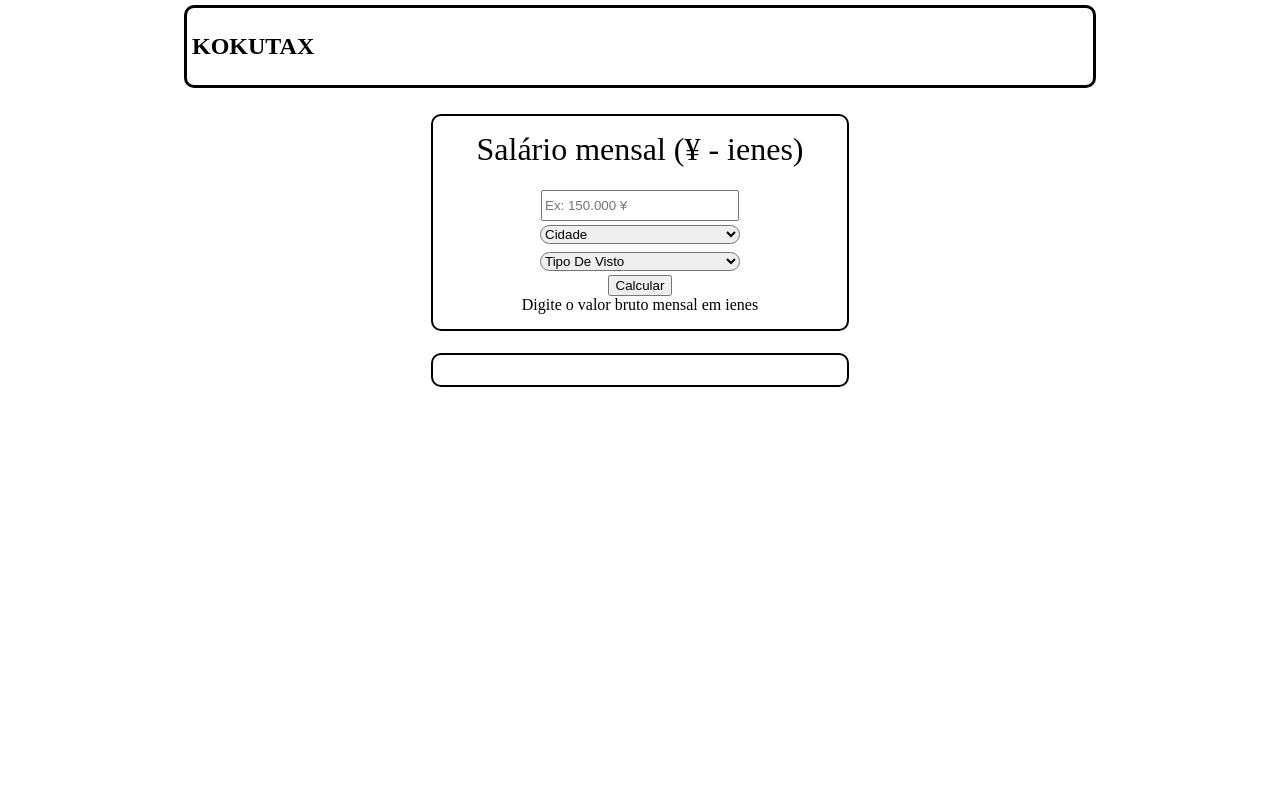
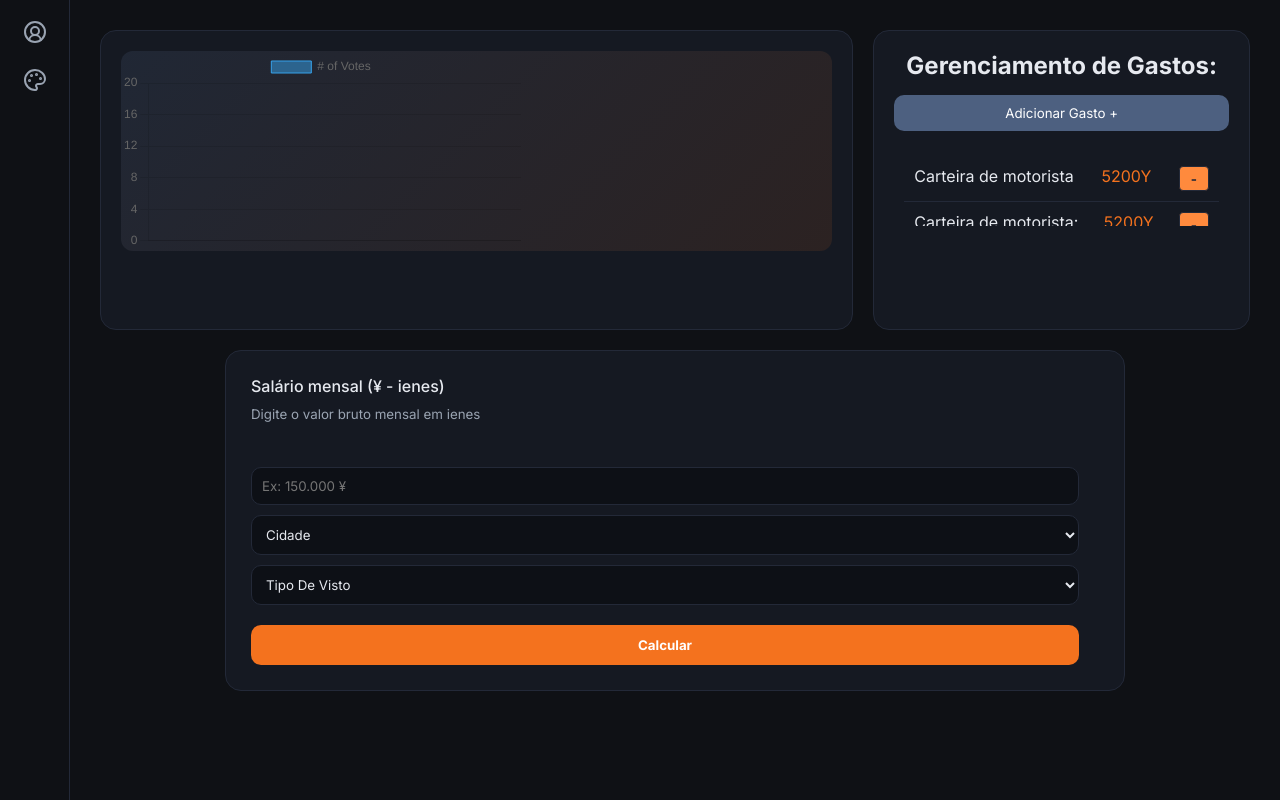
Before and after one commit to bodedogo/Kokutax, a Flask app: page / in a window 1280 px wide. Run offline with Flask 3, Linux system fonts and the light colour scheme.

Commit message:
Front versão 1

```diff
--- /dev/null
+++ b/static/css/style.css
@@ -0,0 +1,214 @@
+@import url('https://fonts.googleapis.com/css2?family=Inter:ital,opsz,wght@0,14..32,100..900;1,14..32,100..900&display=swap');
+* {
+  font-family: "Inter", sans-serif;
+  margin: 0;
+  padding: 0;
+  box-sizing: border-box;
+}
+
+
+:root {
+  --bg: #0f1115;
+  --card: #151922;
+  --border: #232938;
+  --text: #e6e9ef;
+  --muted: #9aa4b2;
+  --primary: #4D6080;
+  --accent: #F4721E;
+}
+
+body {
+  font-family: -apple-system, BlinkMacSystemFont, "Segoe UI", sans-serif;
+  background: var(--bg);
+  color: var(--text);
+  display: flex;
+}
+
+/* SIDEBAR */
+#leftbar {
+  width: 70px;
+  height: 100vh;
+  border-right: 1px solid var(--border);
+  display: flex;
+  flex-direction: column;
+  align-items: center;
+  padding-top: 20px;
+  gap: 20px;
+  position: fixed;
+}
+
+#leftbar a {
+  color: var(--muted);
+  transition: 0.2s;
+}
+
+#leftbar a:hover {
+  color: var(--text);
+  transform: scale(1.1);
+}
+
+/* MAIN */
+main {
+  margin-left: 70px;
+  width: 100%;
+  padding: 30px;
+}
+
+/* HEADER / CARDS */
+.gerencia-gastos {
+  display: grid;
+  grid-template-columns: 2fr 1fr;
+  gap: 20px;
+}
+
+/* CARD PADRÃO */
+.grafico-area,
+.gastos-area {
+  background: var(--card);
+  border: 1px solid var(--border);
+  border-radius: 16px;
+  padding: 20px;
+  height: 300px;
+}
+
+/* GRAFICO */
+#grafico {
+  height: 200px;
+  background: linear-gradient(
+    135deg,
+    rgba(77, 96, 128, 0.2),
+    rgba(244, 114, 30, 0.1)
+  );
+  border-radius: 12px;
+}
+
+/* GASTOS */
+.gastos-area h2 {
+  margin-bottom: 15px;
+}
+
+#addgastoBtn {
+  width: 100%;
+  padding: 10px;
+  border: none;
+  border-radius: 10px;
+  background: var(--primary);
+  color: white;
+  cursor: pointer;
+  margin-bottom: 15px;
+  transition: 0.2s;
+}
+
+#lista-gastos{
+  padding: 10px;
+  height: 10vh;
+  overflow-y: scroll;
+}
+
+.gastos-area button:hover {
+  background: #5c7397;
+}
+
+#gasto {
+  list-style: none;
+  padding: 10px;
+  border-bottom: 1px solid var(--border);
+  display: flex;
+  justify-content: space-between;
+}
+
+#gasto span {
+  color: var(--accent);
+}
+
+#remove-gastoBtn{
+
+  width: 30px;
+  font-weight: bolder;
+  height: 25px;
+  background-color: #ff8a3d;
+  color: #232938;
+  border: solid 1px #232938;
+  border-radius: 4px;
+}
+
+/* CONTENT */
+#content {
+  margin-top: 30px;
+  margin: auto;
+
+}
+
+/* CALCULADORA */
+.calculatorSect {
+  display: flex;
+  gap: 20px;
+
+  max-width: 900px;
+  background: var(--card);
+  padding: 25px;
+  border-radius: 16px;
+  border: 1px solid var(--border);
+  margin: auto;
+}
+
+/* FORM */
+form {
+  display: flex;
+  flex-direction: column;
+  gap: 10px;
+  flex: 1;
+}
+
+label {
+  font-weight: 500;
+}
+
+small {
+  color: var(--muted);
+  margin-bottom: 5px;
+}
+
+/* INPUTS */
+input,
+select {
+  padding: 10px;
+  border-radius: 10px;
+  border: 1px solid var(--border);
+  background: #0d1016;
+  color: var(--text);
+  outline: none;
+}
+
+input:focus,
+select:focus {
+  border-color: var(--primary);
+}
+
+/* BOTÃO */
+form button {
+  margin-top: 10px;
+  padding: 12px;
+  border: none;
+  border-radius: 10px;
+  background: var(--accent);
+  color: white;
+  font-weight: bold;
+  cursor: pointer;
+  transition: 0.2s;
+}
+
+form button:hover {
+  background: #ff8a3d;
+}
+
+/* RESULTADOS */
+#showResults {
+  margin-top: 20px;
+  font-size: 14px;
+  color: var(--muted);
+}
+
+#showResults p {
+  margin-bottom: 6px;
+}
--- a/static/style.css
+++ /dev/null
@@ -1,111 +0,0 @@
-body{
-    margin: 0;
-    padding: 5px;
-
-
-}
-
-abbr{
-    font-style: initial;
-}
-
-nav{
-    width: 70vw;
-    margin: auto;
-    border: solid 3px black;
-    border-radius: 10px;
-    padding: 5px;
-
-}
-
-main {
-    padding:10px;
-    display: flex;
-    flex-direction: row;
-    justify-content: space-evenly;
-}
-
-
-/* SEÇÃO DA CALCULADORA DE IMPOSTOS */
-section.calculatorSect{
-    margin-top: 1rem;
-    font-size: larger;
-<<<<<<< Updated upstream
-
-=======
-    background-color: rgb(43, 156, 156);
->>>>>>> Stashed changes
-}
-abbr{text-decoration: none;border-bottom: none;}
-
-form{
-    display: flex;
-    flex-direction: column;
-    align-items: center;
-    width: 30vw;
-    padding: 15px;
-    border: solid 2px black;
-    border-radius: 10px;
-
-    & label{
-        text-align: center;
-        font-size: 2rem;
-    }
-    & #submitInput{
-        display: flex;
-
-    }
-
-    & input{
-        width: 190px;
-        height: 25px;
-    }
-
-    & small{
-        text-align: center;
-    }
-}
-
-#showResults{
-    border: solid 2px black;
-    border-radius: 10px;
-    width: 30vw;
-    padding: 15px;
-}
-
-/* SEÇÃO DE USUÁRIO */
-
-section.userConfigSect{
-    margin-top: 1rem;
-    padding: 10px;
-    border: solid 3px black;
-    border-radius: 10px;
-    width: 30vw;
-    height: 20vh;
-    display:  flex;
-    flex-direction: column;
-    gap: 10px;
-}
-
-select{
-<<<<<<< Updated upstream
-    height: 3vh;
-    width:200px;
-    border-radius: 10px;
-    margin: 4px;
-}
-
-=======
-    height: 4vh;
-    border-radius: 10px;
-}
-
-#saveUserBtn{
-    width: 60px;
-    padding: 5px;
-    background-color: green;
-
-    font-weight: 600;
-    margin: auto;
-}
->>>>>>> Stashed changes
--- a/templates/index.html
+++ b/templates/index.html
@@ -5,23 +5,122 @@
     <meta name="viewport" content="width=device-width, initial-scale=1.0" />
     <title>Kokutax|Home</title>
 
-    <link
+    <!-- <link
       rel="stylesheet"
       href="{{ url_for('static', filename='style.css') }}"
-    />
-    <link rel="stylesheet" href="style.css" />
+    /> -->
+
+    <link rel="stylesheet" href="../static/css/style.css" />
   </head>
 
-  <body>
-    <nav>
-      <h2>KOKUTAX</h2>
+  <body class="light">
+    <nav id="leftbar">
+      <a href="user.html">
+        <svg
+          xmlns="http://www.w3.org/2000/svg"
+          width="24"
+          height="24"
+          viewBox="0 0 24 24"
+          fill="none"
+          stroke="currentColor"
+          stroke-width="2"
+          stroke-linecap="round"
+          stroke-linejoin="round"
+          class="lucide lucide-circle-user-round-icon lucide-circle-user-round"
+        >
+          <path d="M17.925 20.056a6 6 0 0 0-11.851.001" />
+          <circle cx="12" cy="11" r="4" />
+          <circle cx="12" cy="12" r="10" />
+        </svg>
+      </a>
+
+      <a id="theme" href="#">
+        <svg
+          xmlns="http://www.w3.org/2000/svg"
+          width="24"
+          height="24"
+          viewBox="0 0 24 24"
+          fill="none"
+          stroke="currentColor"
+          stroke-width="2"
+          stroke-linecap="round"
+          stroke-linejoin="round"
+          class="lucide lucide-palette-icon lucide-palette"
+        >
+          <path
+            d="M12 22a1 1 0 0 1 0-20 10 9 0 0 1 10 9 5 5 0 0 1-5 5h-2.25a1.75 1.75 0 0 0-1.4 2.8l.3.4a1.75 1.75 0 0 1-1.4 2.8z"
+          />
+          <circle cx="13.5" cy="6.5" r=".5" fill="currentColor" />
+          <circle cx="17.5" cy="10.5" r=".5" fill="currentColor" />
+          <circle cx="6.5" cy="12.5" r=".5" fill="currentColor" />
+          <circle cx="8.5" cy="7.5" r=".5" fill="currentColor" />
+        </svg>
+      </a>
     </nav>
 
+    <br />
+
     <main>
+      <header>
+        <h2 id="greetings"></h2>
+        <div class="gerencia-gastos">
+          <!-- Seção de Gráficos \/ -->
+          <div class="grafico-area">
+            <div id="grafico">
 
+                  <canvas id="myChart"></canvas>
+
+
+              <!-- Aqui onde vou inserir os gráficos com js -->
+            </div>
+          </div>
+          <!-- Seção de Gráficos ^ -->
+
+          <!-- Seção de Gastos: -->
+          <div class="gastos-area">
+            <h2 align="center">Gerenciamento de Gastos:</h2>
+            <button id="addgastoBtn">Adicionar Gasto +</button>
+            <ul id="lista-gastos">
+              <li id="gasto">
+                Carteira de motorista <span id="valorGasto">5200Y</span>
+                <button id="remove-gastoBtn">-</button>
+              </li>
+              <li id="gasto">
+                Carteira de motorista: <span id="valorGasto">5200Y</span>
+                <button id="remove-gastoBtn">-</button>
+              </li>
+              <li id="gasto">
+                Carteira de motorista: <span id="valorGasto">5200Y</span>
+                <button id="remove-gastoBtn">-</button>
+              </li>
+              <li id="gasto">
+                Carteira de motorista: <span id="valorGasto">5200Y</span>
+                <button id="remove-gastoBtn">-</button>
+              </li>
+              <li id="gasto">
+                Carteira de motorista: <span id="valorGasto">5200Y</span>
+                <button id="remove-gastoBtn">-</button>
+              </li>
+              <li id="gasto">
+                Carteira de motorista: <span id="valorGasto">5200Y</span>
+                <button id="remove-gastoBtn">-</button>
+              </li>
+              <li id="gasto">
+                Carteira de motorista: <span id="valorGasto">5200Y</span>
+                <button id="remove-gastoBtn">-</button>
+              </li>
+            </ul>
+          </div>
+          <!-- Fim da Seção de gastos -->
+        </div>
+      </header>
+      <br />
+
+      <div id="content">
         <section class="calculatorSect">
           <form method="POST" action="/calcular">
             <label for="salario">Salário mensal (¥ - ienes)</label>
+            <small>Digite o valor bruto mensal em ienes</small>
             <br />
 
             <input
@@ -34,7 +133,7 @@
               step="1"
             />
 
-                    <select name="cidade">
+            <select name="cidade" required>
               <option value="">Cidade</option>
               <option value="Tokyo">Tokyo</option>
               <option value="Osaka">Osaka</option>
@@ -44,37 +143,38 @@
               <option value="Sapporo">Sapporo</option>
             </select>
 
-        <select name="visto">
+            <select name="visto" required>
               <option value="">Tipo De Visto</option>
               <option value="Kosei">Kosei</option>
               <option value="Autonomo">Freelancer</option>
               <option value="Estudante">Estudante</option>
               <option value="Dependente">Dependente</option>
-            <option value="Residente_Permanente">Residente Permanenente</option>
+              <option value="Residente_Permanente">
+                Residente Permanenente
+              </option>
             </select>
             <button type="submit">Calcular</button>
-
-
-          <small>Digite o valor bruto mensal em ienes</small>
           </form>
-        <br />
 
           <div id="showResults">
             {% if salario_anual is defined and salario_anual> 0 %}
-          <h2>Resultados</h2>
 
+            <h2 align="center" margin="5px">Resultados:</h2>
             <p>
               <abbr title="Seu salário mensal x 12">Salário anual</abbr>: {{
               "{:,.2f}".format(salario_anual) }} ¥
             </p>
             <p>Dedução do salário: {{ "{:,.2f}".format(deducao_salario) }} ¥</p>
             <p>
-            Salário após dedução: {{ "{:,.2f}".format(salario_apos_deducao) }} ¥
+              Salário após dedução: {{ "{:,.2f}".format(salario_apos_deducao) }}
+              ¥
             </p>
 
             <p>Previdência: {{ "{:,.2f}".format(previdencia) }} ¥</p>
             <p>Seguro de saúde: {{ "{:,.2f}".format(seguro_de_saude) }} ¥</p>
-          <p>Seguro desemprego: {{ "{:,.2f}".format(seguro_desemprego) }} ¥</p>
+            <p>
+              Seguro desemprego: {{ "{:,.2f}".format(seguro_desemprego) }} ¥
+            </p>
 
             <p>Dedução básica: {{ "{:,.2f}".format(deducao_basica) }} ¥</p>
             <p>Renda tributável: {{ "{:,.2f}".format(renda_tributavel) }} ¥</p>
@@ -84,14 +184,38 @@
             {% endif %} {% if erro %}
             <p style="color: rgb(204, 43, 43)">{{ erro }}</p>
             {% if link %}
-          <a href="{{ link }}"
-          target="_blank">Clique aqui para ser redirecionado para um site do governo!</a>
-          {% endif %}
-        {% endif %}
+            <a href="{{ link }}" target="_blank"
+              >Clique aqui para ser redirecionado para um site do governo!</a
+            >
+            {% endif %} {% endif %}
           </div>
         </section>
+      </div>
+    </main>
+    <script src="https://cdn.jsdelivr.net/npm/chart.js"></script>
+    <script>
+      const ctx = document.getElementById('myChart');
 
+      new Chart(ctx, {
+        type: 'bar',
+        data: {
+          // labels: ['Red', 'Blue', 'Yellow', 'Green', 'Purple', 'Orange'],
+          labels:[],
+          datasets: [{
+            label: '# of Votes',
+            data: [12, 19, 3, 5, 2, 3],
+            borderWidth: 1
+          }]
+        },
+        options: {
+          scales: {
+            y: {
+              beginAtZero: true
+            }
+          }
+        }
+      });
+    </script>
+  </body>
 
-    </main>
-  </body>
 </html>
```
Also changed, not shown: templates/user.html (added, +11 -0 lines). Lines whose indentation alone changed are shown as unchanged.
